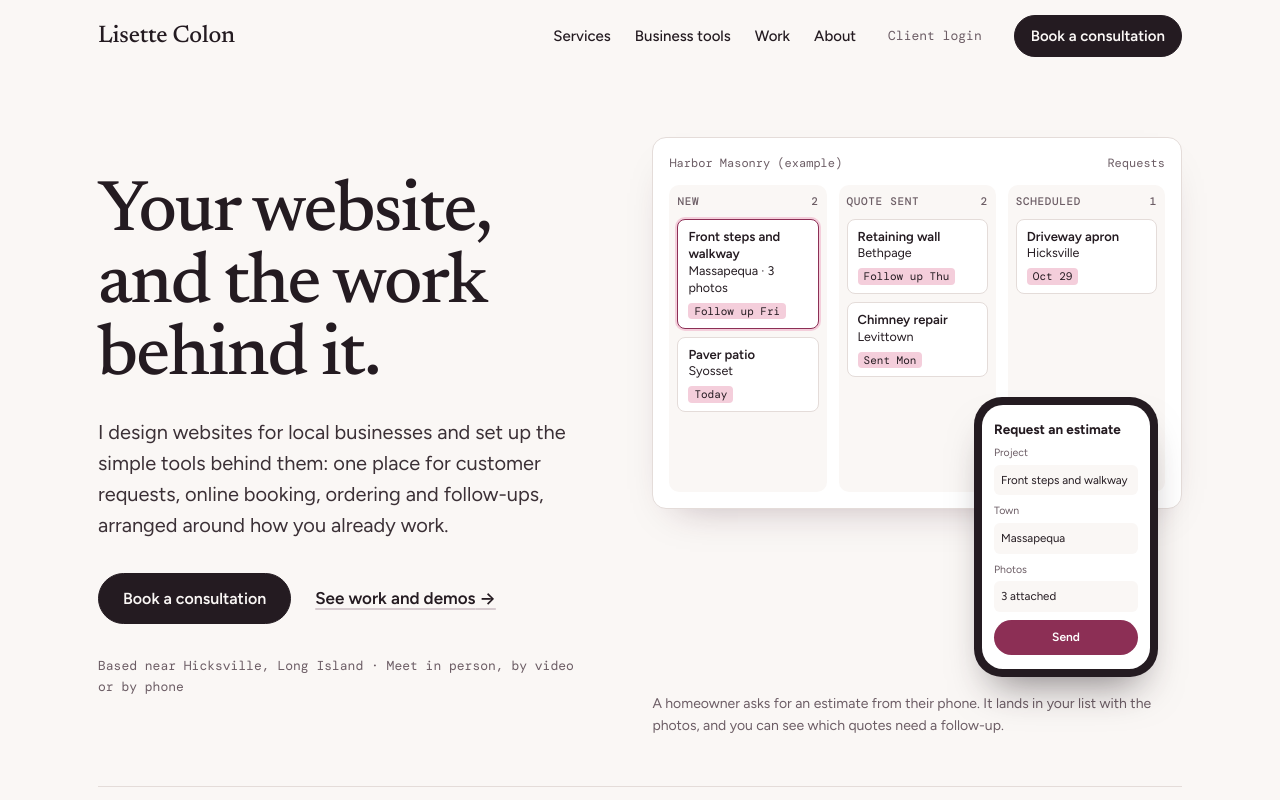
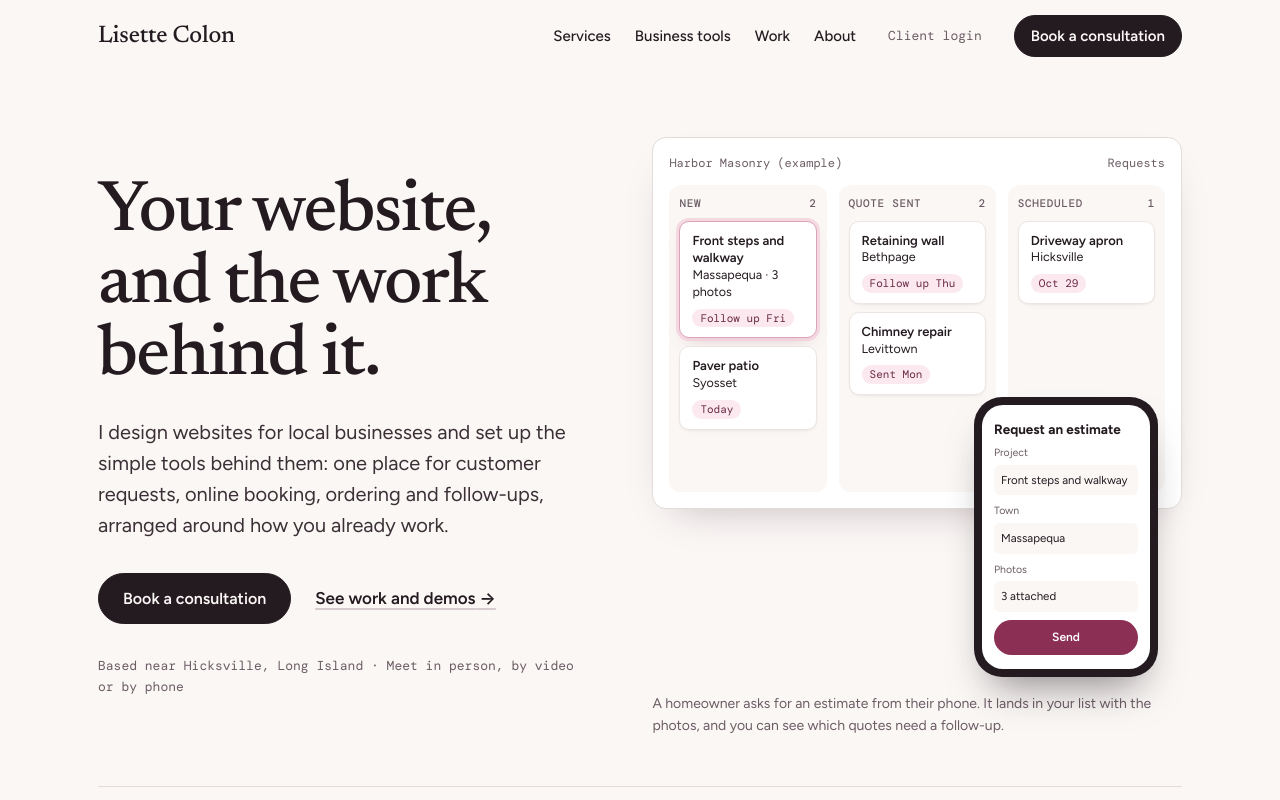
Before and after one commit to CodebyL/lisettecolon-site, a plain HTML site: page index.html in a window 1280 px wide. Shown: the top 800 px of the page. Drawn offline with nearby package versions, Linux system fonts and the light colour scheme.

Commit message:
Center closing bands; smoother hero animation and softer request cards
Co-Authored-By: Claude Opus 5.5 <noreply@anthropic.com>
Claude-Session: https://claude.ai/code/session_01DvZALHTufdi33tK4sRS5mG

```diff
--- a/assets/css/site.css
+++ b/assets/css/site.css
@@ -108,18 +108,21 @@ body::before{content:"";position:fixed;inset:0 0 auto;height:env(safe-area-inset
 .board-top{display:flex;align-items:center;justify-content:space-between;gap:var(--s3);font-size:14px;font-weight:600}
 .board-top span{font-family:var(--mono);font-weight:400;font-size:12px;color:var(--soft)}
 .cols{display:grid;grid-template-columns:repeat(3,minmax(0,1fr));gap:var(--s3);flex:1}
-.col{background:var(--paper);border-radius:10px;padding:var(--s2);display:flex;flex-direction:column;gap:var(--s2);min-width:0}
+.col{background:var(--paper);border-radius:12px;padding:10px;display:flex;flex-direction:column;gap:var(--s2);min-width:0}
 .col h3{font-family:var(--mono);font-weight:500;font-size:11px;letter-spacing:.06em;text-transform:uppercase;color:var(--soft);display:flex;justify-content:space-between;gap:var(--s1)}
-.tk{background:var(--white);border:1px solid var(--line);border-radius:var(--r-sm);padding:var(--s2) 10px;font-size:12.5px;line-height:1.35;min-width:0;overflow-wrap:break-word;hyphens:manual}
+.tk{background:var(--white);border:1px solid #ece5e2;border-radius:10px;box-shadow:0 1px 2px rgba(36,27,33,.04),0 4px 12px -8px rgba(36,27,33,.12);padding:10px 12px;font-size:12.5px;line-height:1.35;min-width:0;overflow-wrap:break-word;hyphens:manual}
 .tk b{display:block;font-size:13px;font-weight:600}
-.tk small{display:inline-block;margin-top:6px;font-family:var(--mono);font-size:11px;background:var(--blush);padding:1px 6px;border-radius:4px}
-.tk.is-new{border-color:var(--plum);box-shadow:0 0 0 2px var(--blush)}
+.tk small{display:inline-block;margin-top:8px;font-family:var(--mono);font-size:11px;background:var(--blush-2);color:#6b2a45;padding:2px 8px;border-radius:999px;transition:opacity .3s ease}
+.tk.is-new{border-color:#d9a3b8;box-shadow:0 0 0 3px rgba(244,206,219,.7),0 8px 18px -10px rgba(140,47,85,.35)}
 .phone{position:absolute;right:24px;bottom:0;width:184px;background:var(--ink);border-radius:28px;padding:8px;box-shadow:0 24px 40px -18px rgba(36,27,33,.55);z-index:2}
 .phone-screen{background:var(--white);border-radius:21px;padding:16px 12px 14px;font-size:11.5px;display:flex;flex-direction:column;gap:8px}
 .phone-screen .ph-title{font-weight:700;font-size:13.5px;line-height:1.2}
 .phone-screen .ph-field{display:flex;flex-direction:column;gap:3px;color:var(--soft);font-size:10.5px}
 .phone-screen .ph-field span{color:var(--ink);background:var(--paper);border-radius:6px;padding:6px 7px;font-size:11.5px}
-.phone-screen .ph-send{background:var(--plum);color:#fff;border-radius:var(--r-pill);text-align:center;padding:8px;font-weight:600;font-size:12px}
+.phone-screen .ph-send{background:var(--plum);color:#fff;border-radius:var(--r-pill);text-align:center;padding:8px;font-weight:600;font-size:12px;transition:transform .2s cubic-bezier(.3,.7,.2,1),filter .2s}
+.phone-screen .ph-send.pressed{transform:scale(.95);filter:brightness(1.12)}
+.cols,.phone-screen,.stage .biz,.stage-caption{transition:opacity .28s ease}
+.stage.swapping .cols,.stage.swapping .phone-screen,.stage.swapping .biz{opacity:0}
 .flyer{position:absolute;z-index:3;pointer-events:none}
 .switcher{display:flex;flex-wrap:wrap;align-items:center;gap:var(--s2);border-top:1px solid var(--line);padding-block:var(--s5) var(--s7)}
 .switcher .label{margin-right:var(--s2)}
@@ -198,13 +201,11 @@ body::before{content:"";position:fixed;inset:0 0 auto;height:env(safe-area-inset
 
 /* cta band */
 .cta-band{padding-block:var(--s8)}
-.cta{display:grid;grid-template-columns:minmax(0,1fr) minmax(0,1fr);gap:var(--s5) var(--s8);align-items:start}
-.cta h2{margin-top:-0.12em}
-.cta .stack{gap:var(--s5);padding-top:var(--s2)}
-.cta .body{max-width:48ch}
-.cta>.actions{justify-self:end}
-.cta:has(>.actions){align-items:center}
-.cta:has(>.actions) h2{margin-top:0}
+.cta{display:flex;flex-direction:column;align-items:center;text-align:center;gap:var(--s5)}
+.cta h2{max-width:22ch}
+.cta .stack{align-items:center;gap:var(--s5)}
+.cta .body{max-width:52ch}
+.cta .actions{justify-content:center}
 
 /* forms */
 .form{display:flex;flex-direction:column;gap:var(--s5)}
@@ -270,7 +271,6 @@ table.data tr:last-child td{border-bottom:0}
 /* responsive */
 @media (max-width:960px){
   .hero,.split,.split.even,.cta{grid-template-columns:minmax(0,1fr)}
-  .cta>.actions{justify-self:start}
   .cta-band{padding-block:var(--s7)}
   .industry{grid-template-columns:minmax(0,1fr);gap:var(--s4)}
   .price-table{grid-template-columns:minmax(0,1fr)}
--- a/assets/js/site.js
+++ b/assets/js/site.js
@@ -85,45 +85,66 @@
       }).join("");
       if (cap) cap.textContent = d.caption;
     }
-    function clear() { timers.forEach(clearTimeout); timers = []; var f = stage.querySelector(".flyer"); if (f) f.remove(); }
-    function play() {
-      clear(); render(false);
+    var EASE = "cubic-bezier(.22,1,.36,1)", busy = 0;
+    function clear() { busy++; timers.forEach(clearTimeout); timers = []; stage.querySelectorAll(".flyer").forEach(function (f) { f.remove(); }); }
+    function wait(ms) { return new Promise(function (r) { timers.push(setTimeout(r, ms)); }); }
+    async function play(swap) {
+      clear(); var run = busy;
+      if (swap && !reduce) {
+        stage.classList.add("swapping"); if (cap) cap.style.opacity = "0";
+        await wait(280); if (run !== busy) return;
+      }
+      render(false); stage.classList.remove("swapping"); if (cap) cap.style.opacity = "";
       if (reduce || !Element.prototype.animate) { render(true); return; }
       var d = DATA[cur];
-      timers.push(setTimeout(function () {
-        var send = phone.querySelector(".ph-send"), first = cols.querySelector(".col");
-        if (!send || !first) { render(true); return; }
-        var sr = stage.getBoundingClientRect(), a = send.getBoundingClientRect(), b = first.getBoundingClientRect();
-        var fl = document.createElement("div"); fl.className = "flyer"; fl.setAttribute("aria-hidden", "true");
-        fl.innerHTML = tk([d.card[0], d.card[1], "New"], "is-new");
-        fl.style.width = Math.max(120, b.width - 16) + "px"; fl.style.left = (a.left - sr.left) + "px"; fl.style.top = (a.top - sr.top - 24) + "px";
-        stage.appendChild(fl);
-        var dx = (b.left + 8) - a.left, dy = (b.top + 30) - (a.top - 24);
-        var an = fl.animate([
-          { opacity: 0, transform: "translate(0,0) scale(.6)" },
-          { opacity: 1, transform: "translate(0,-32px) scale(.92)", offset: 0.25 },
-          { opacity: 1, transform: "translate(" + dx + "px," + dy + "px) scale(1)" }
-        ], { duration: 1100, easing: "cubic-bezier(.3,.7,.2,1)", fill: "forwards" });
-        an.onfinish = function () {
-          fl.remove(); render(true);
-          var s = cols.querySelector(".tk.is-new small");
-          if (s) { s.textContent = "New"; timers.push(setTimeout(function () { s.textContent = d.after; }, 700)); }
-        };
-      }, 450));
+      await wait(swap ? 500 : 600); if (run !== busy) return;
+      var send = phone.querySelector(".ph-send");
+      if (!send) { render(true); return; }
+      send.classList.add("pressed"); await wait(180); send.classList.remove("pressed");
+      if (run !== busy) return;
+      // put the new card in place, invisible and collapsed, then grow its slot while a copy flies in from the phone
+      render(true);
+      var card = cols.querySelector(".tk.is-new"), first = cols.querySelector(".col");
+      var label = card.querySelector("small"); label.textContent = "New";
+      var h = card.offsetHeight;
+      card.style.opacity = "0"; card.style.overflow = "hidden";
+      var grow = card.animate([{ height: "0px", paddingTop: "0px", paddingBottom: "0px", marginBottom: "-8px", borderWidth: "0px" },
+                               { height: h + "px", paddingTop: "10px", paddingBottom: "10px", marginBottom: "0px", borderWidth: "1px" }],
+                              { duration: 700, easing: EASE });
+      var sr = stage.getBoundingClientRect(), a = send.getBoundingClientRect(), b = card.getBoundingClientRect();
+      var fl = document.createElement("div"); fl.className = "flyer"; fl.setAttribute("aria-hidden", "true");
+      fl.innerHTML = tk([d.card[0], d.card[1], "New"], "is-new");
+      fl.style.width = b.width + "px"; fl.style.left = (a.left - sr.left + a.width / 2 - b.width / 2) + "px"; fl.style.top = (a.top - sr.top - 16) + "px";
+      stage.appendChild(fl);
+      var dx = b.left - (a.left + a.width / 2 - b.width / 2), dy = b.top - (a.top - 16);
+      var fly = fl.animate([
+        { opacity: 0, transform: "translate(0,12px) scale(.7)" },
+        { opacity: 1, transform: "translate(" + dx * 0.15 + "px," + (dy * 0.1 - 40) + "px) scale(.92)", offset: 0.3 },
+        { opacity: 1, transform: "translate(" + dx + "px," + dy + "px) scale(1)" }
+      ], { duration: 1000, easing: EASE, fill: "forwards" });
+      await new Promise(function (r) { fly.onfinish = r; fly.oncancel = r; });
+      if (run !== busy) return;
+      card.style.opacity = ""; card.style.overflow = "";
+      fl.animate([{ opacity: 1 }, { opacity: 0 }], { duration: 160, fill: "forwards" }).onfinish = function () { fl.remove(); };
+      grow.cancel();
+      await wait(900); if (run !== busy) return;
+      label.style.opacity = "0"; await wait(300); if (run !== busy) return;
+      label.textContent = d.after; label.style.opacity = "";
     }
     render(false);
     root.querySelectorAll("[data-stage-pick]").forEach(function (b) {
       b.addEventListener("click", function () {
         root.querySelectorAll("[data-stage-pick]").forEach(function (x) { x.setAttribute("aria-selected", x === b ? "true" : "false"); });
-        cur = b.getAttribute("data-stage-pick"); play();
+        if (cur === b.getAttribute("data-stage-pick")) return;
+        cur = b.getAttribute("data-stage-pick"); play(true);
       });
     });
     var replay = root.querySelector("[data-stage-replay]");
-    if (replay) replay.addEventListener("click", play);
+    if (replay) replay.addEventListener("click", function () { play(false); });
     if ("IntersectionObserver" in window) {
-      var seen = false, o = new IntersectionObserver(function (es) { es.forEach(function (e) { if (e.isIntersecting && !seen) { seen = true; play(); o.disconnect(); } }); }, { threshold: 0.4 });
+      var seen = false, o = new IntersectionObserver(function (es) { es.forEach(function (e) { if (e.isIntersecting && !seen) { seen = true; play(false); o.disconnect(); } }); }, { threshold: 0.4 });
       o.observe(stage);
-    } else play();
+    } else play(false);
     window.addEventListener("resize", function () { if (stage.querySelector(".flyer")) { clear(); render(true); } });
   });
 
--- a/index.html
+++ b/index.html
@@ -9,7 +9,7 @@
 <meta name="theme-color" content="#faf7f5">
 <link rel="icon" href="assets/img/favicon.svg" type="image/svg+xml">
 <link rel="preconnect" href="https://fonts.googleapis.com"><link rel="preconnect" href="https://fonts.gstatic.com" crossorigin><link rel="stylesheet" href="https://fonts.googleapis.com/css2?family=DM+Mono:wght@400;500&family=Figtree:wght@400;500;600;700&family=Newsreader:opsz,wght@6..72,400..600&display=swap">
-<link rel="stylesheet" href="assets/css/site.css?v=34ce33ac">
+<link rel="stylesheet" href="assets/css/site.css?v=298c1039">
 </head>
 <body>
 <a class="skip" href="#main">Skip to content</a><header class="site-head">
@@ -198,6 +198,6 @@
   </div>
 </footer>
 <script src="assets/js/config.js?v=06315cf4"></script>
-<script src="assets/js/site.js?v=a11ca222"></script>
+<script src="assets/js/site.js?v=5290937f"></script>
 </body>
 </html>
```
Also changed, not shown: 404.html (+2 -2 lines), about.html (+2 -2 lines), account/index.html (+2 -2 lines), admin/index.html (+2 -2 lines), book.html (+2 -2 lines), business-tools.html (+2 -2 lines), checkout.html (+2 -2 lines), demos/requests.html (+2 -2 lines), legal/payments.html (+2 -2 lines), legal/privacy.html (+2 -2 lines), legal/terms.html (+2 -2 lines), pay.html (+2 -2 lines), services.html (+2 -2 lines), thanks.html (+2 -2 lines), 3 more files.
